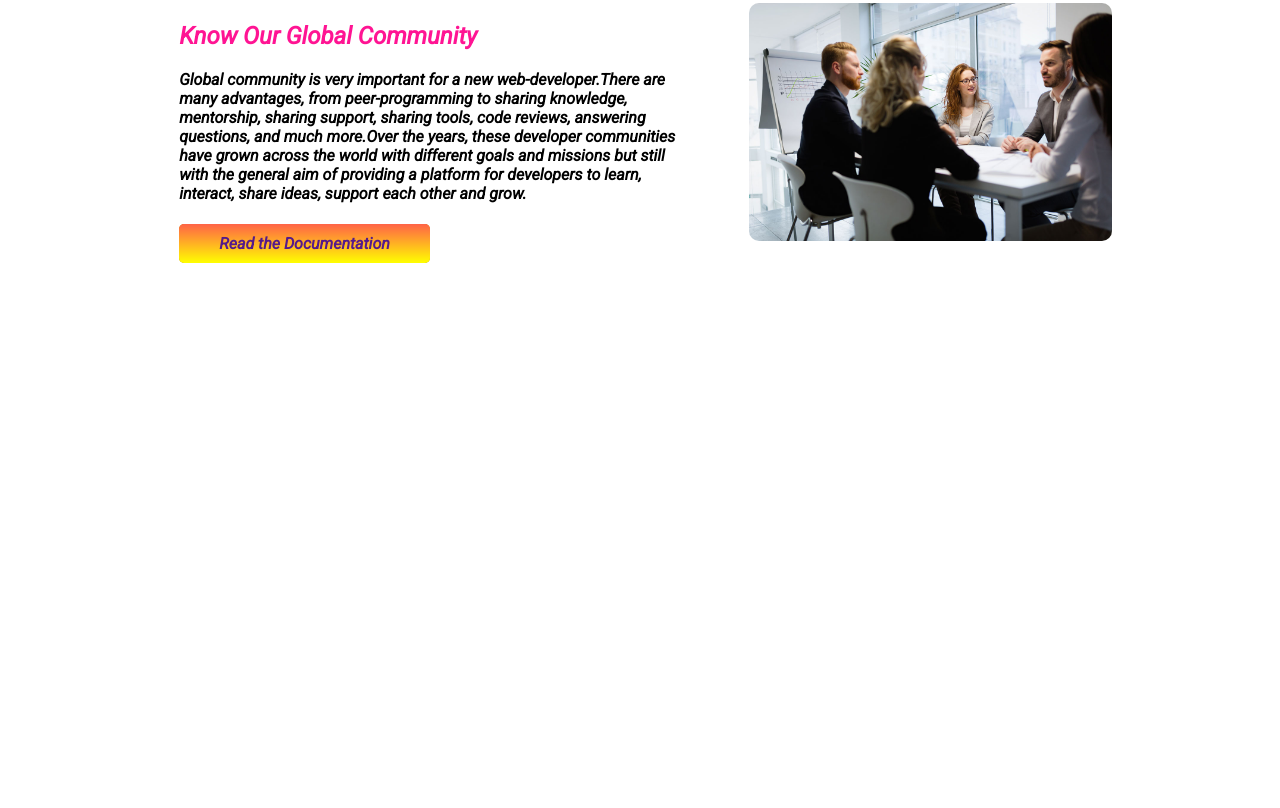
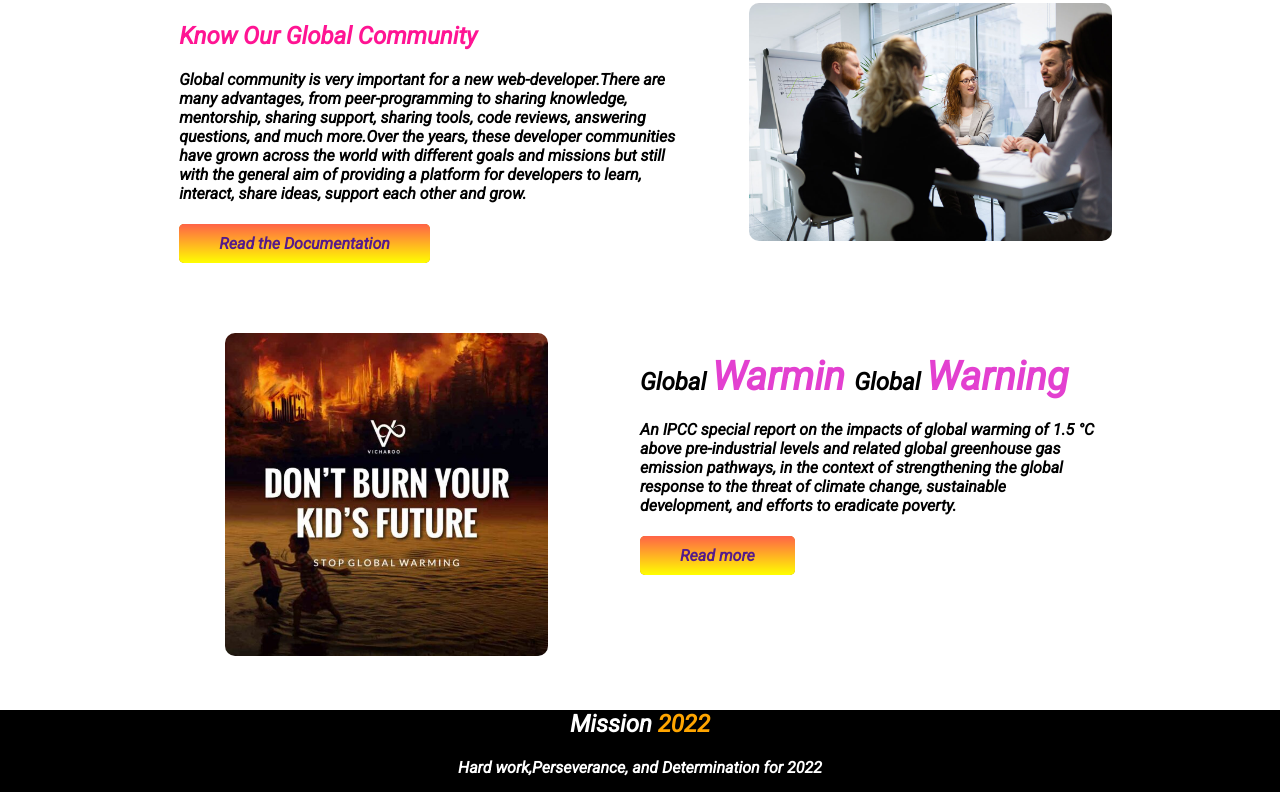
Before and after one commit to khaleda11/first-assignment, a plain HTML site: page index.html in a window 1280 px wide. Shown: the part 1591-2399 px from the top of the page. Before the commit the page ends 1924 px from the top, so only its background shows below. Drawn offline with Linux system fonts and the light colour scheme.

Commit message:
last part added

```diff
--- a/index.html
+++ b/index.html
@@ -134,6 +134,34 @@
             </section>
 
            <!-----------section Four End------------>
+           <section class="last-section">
+
+            <div class="last-left-side">
+              <img src ="images/global-warming.jpg" alt = "">
+            </div>
+
+            <div class="last-right-side">
+
+                    <h2> Global <span class= "head-color"> Warmin</span>Global <span class= "head-color"> Warning </span> </h2>
+
+                    <p> An IPCC special report on the impacts of global warming of 1.5 °C above pre-industrial levels and related global greenhouse gas emission pathways, in the context of strengthening the global response to the threat of climate change, sustainable development, and efforts to eradicate poverty.  </p>
+
+                    <a class="link_button" href = "">Read more</a>
+
+
+          </div>
+
+          </section>
+
+          <footer>
+
+            <div class ="footer-content">
+
+                 <h2>  Mission <span style="color: orange;">2022 </span> </h2>
+                 <p> Hard work,Perseverance, and Determination for 2022</p>
+                 </div>
+
+          </footer>
 
 
 
--- a/style.css
+++ b/style.css
@@ -3,6 +3,7 @@ body{
           font-family: 'Open Sans', sans-serif;
           font-family: 'Roboto', sans-serif;
           margin: 0;
+
 
 }
 
@@ -134,3 +135,30 @@ h3{
           margin-left: 10%;
           border-radius: 10px;
 }
+ .last-section{
+           display: flex;
+           margin: 5%;
+           margin-bottom: 50px;
+ }
+ .last-left-side{
+           width: 50%;
+           margin-left: 10%;
+ }
+ .last-left-side img{
+
+          width: 70%;
+          margin-left: 10%;
+          border-radius: 10px
+ }
+ .last-right-side{
+           width: 50%;
+           margin-right:10% ;
+ }
+ footer{
+
+           background-color: black;
+ }
+ .footer-content{
+           text-align: center;
+           color: white;
+ }
```
Also changed, not shown: images/global-warming.jpg (added).
